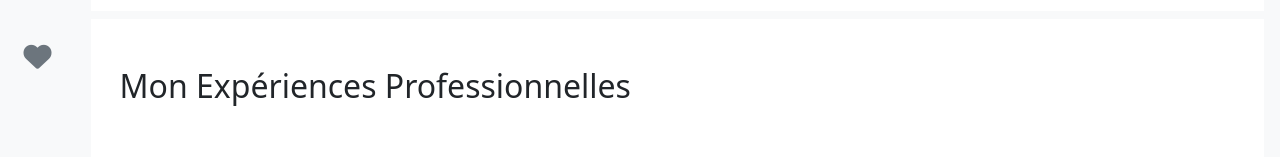
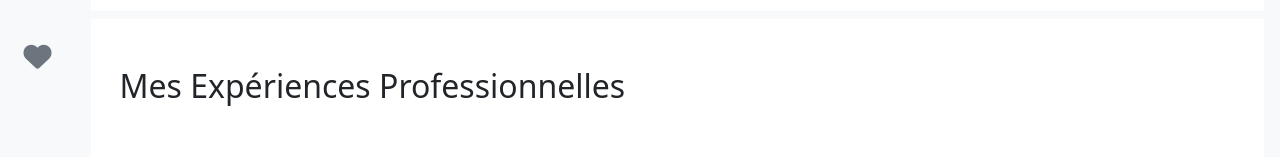
Before and after one commit to christophefarin/CTSwebsite, a plain HTML site: page about-me.html in a window 1280 px wide. Shown: the part 413-570 px from the top of the page. Drawn offline with nearby package versions, Linux system fonts and the light colour scheme.

Commit message:
Update about-me.html
Correction orthographe

```diff
--- a/about-me.html
+++ b/about-me.html
@@ -100,7 +100,7 @@
             <!-- Professional Experience -->
             <section class="py-5 my-2 bg-white" id="exp">
               <div class="container">
-                <h2>Mon Expériences Professionnelles</h2>
+                <h2>Mes Expériences Professionnelles</h2>
 
                 <!-- Engineering and Consulting -->
                 <div class="row mt-5">
```
